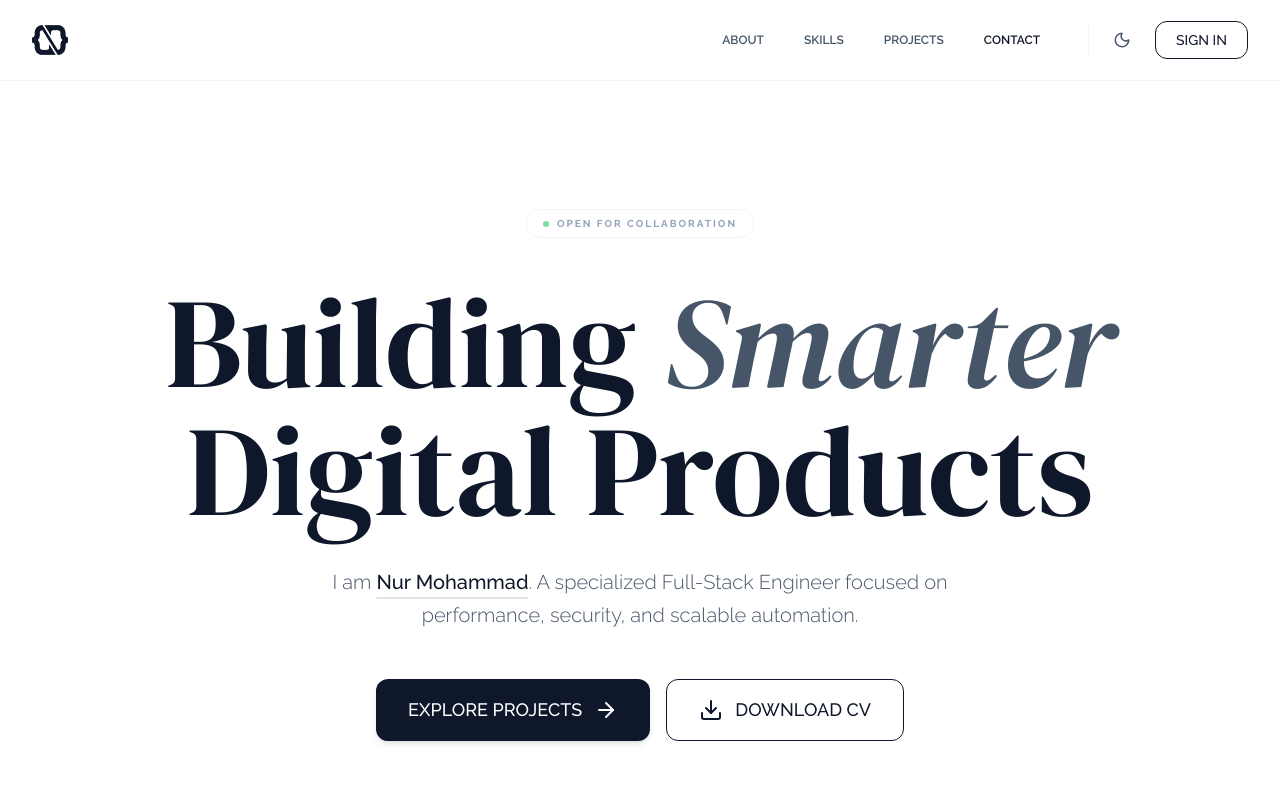
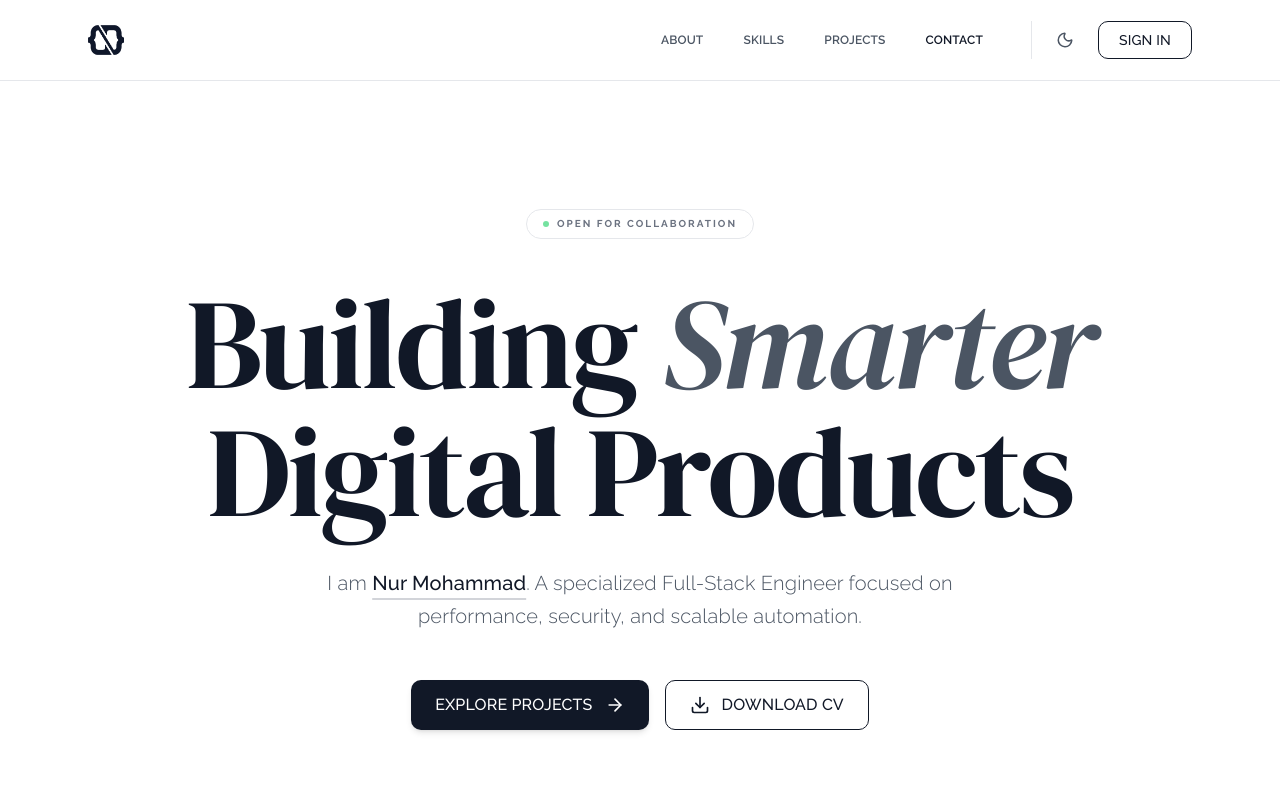
Before and after one commit to nurmohammadpro/nursportfolio, a Next.js app: page / in a window 1280 px wide. Shown: the top 800 px of the page. Built offline with nearby package versions, Linux system fonts and the light colour scheme.

Commit message:
Updated Hero section ang global css

```diff
--- a/app/components/Footer.tsx
+++ b/app/components/Footer.tsx
@@ -35,7 +35,7 @@ const Footer = () => {
         <div className="grid grid-cols-1 md:grid-cols-12 gap-12 md:gap-8">
           {/* Brand Identity */}
           <div className="md:col-span-5 space-y-6">
-            <h3 className="text-2xl font-black tracking-tighter text-(--text-main)">
+            <h3 className="text-2xl font-medium text-(--text-main)">
               Nur<span className="text-(--text-subtle)"> Mohammad</span>
             </h3>
             <p className="p-engine-body text-(--text-subtle) max-w-sm leading-relaxed">
--- a/app/components/sections/Hero.tsx
+++ b/app/components/sections/Hero.tsx
@@ -15,8 +15,11 @@ const Hero = () => {
     "The Believer's Path",
     "EZO Media",
     "BlacAds",
+    "Dubali Vape Mart",
+    "Tiger Vai",
     "Style House",
     "Tech Tweaks",
+    "Harmony Heaven",
     "AREI Group",
     "Duncun Law",
   ];
@@ -26,7 +29,7 @@ const Hero = () => {
       {/* Main Content Area - Dropped down with pt-32 */}
       <div
         className={`
-        layout-container relative z-10 flex-1 flex flex-col items-center text-center pt-32 pb-20
+        layout-container relative z-10 flex-1 flex flex-col items-center text-center pt-16 md:pt-24 lg:pt-32 pb-20
         transition-all duration-1000 ${isLoaded ? "fade-in" : "opacity-0"}
       `}
       >
@@ -56,13 +59,13 @@ const Hero = () => {
         <div className="flex flex-col sm:flex-row gap-4 mb-20">
           <Button
             variant="primary"
-            size="lg"
+            size="md"
             icon={<ArrowRight />}
             iconPosition="right"
           >
             Explore Projects
           </Button>
-          <Button variant="outlined" size="lg" icon={<Download />}>
+          <Button variant="outlined" size="md" icon={<Download />}>
             Download CV
           </Button>
         </div>
--- a/app/globals.css
+++ b/app/globals.css
@@ -4,7 +4,6 @@
 @import "tailwindcss";
 
 @theme {
-  /* Animation keyframes */
   @keyframes marquee {
     0% {
       transform: translateX(0%);
@@ -35,40 +34,44 @@
 
 @layer base {
   :root {
-    --primary: #f8fafc;
+    /* Refined colors - more professional */
+    --primary: #f9fafb;
     --surface: #ffffff;
-    --subtle: #f1f5f9;
+    --subtle: #f3f4f6;
 
-    --text-main: #0f172a;
-    --text-muted: #475569;
-    --text-subtle: #94a3b8;
+    --text-main: #111827;
+    --text-muted: #4b5563;
+    --text-subtle: #6b7280;
 
-    --brand: #093fb4;
-    --brand-hover: #073496;
+    --brand: #3b82f6;
+    --brand-hover: #2563eb;
 
-    --radius-md: 12px;
-    --border-color: #f1f5f9;
+    --radius-md: 10px;
+    --border-color: #e5e7eb;
 
     --font-heading: "DM Serif Display", serif;
     --font-body: "Raleway", sans-serif;
   }
 
   .dark {
-    --primary: #0f172a;
-    --surface: #1e293b;
-    --subtle: #1e293b;
+    --primary: #111827;
+    --surface: #1f2937;
+    --subtle: #1f2937;
 
-    --text-main: #f8fafc;
-    --text-muted: #cbd5e1;
-    --text-subtle: #94a3b8;
+    --text-main: #f9fafb;
+    --text-muted: #d1d5db;
+    --text-subtle: #9ca3af;
 
-    --brand: #3b82f6;
-    --border-color: #334155;
+    --brand: #60a5fa;
+    --border-color: #374151;
   }
 
   body {
     @apply bg-(--primary) text-(--text-main) transition-colors duration-300 antialiased;
     font-family: var(--font-body);
+    font-weight: 450;
+    line-height: 1.6;
+    letter-spacing: 0.01em;
   }
 
   h1,
@@ -79,77 +82,90 @@
   h6 {
     font-family: var(--font-heading);
     @apply font-normal text-(--text-main);
+    letter-spacing: -0.02em;
+    line-height: 1.2;
   }
 }
 
 @layer components {
-  /* Center-aligned container logic */
   .layout-container {
-    @apply w-full max-w-7xl mx-auto px-4 md:px-8;
+    @apply w-full max-w-6xl mx-auto px-5 md:px-6;
   }
 
   .btn-brand {
-    @apply bg-(--text-main) text-(--surface) px-6 py-2.5 rounded-md
-           font-medium transition-all active:scale-95;
+    @apply bg-(--text-main) text-(--surface) px-5 py-2.5 rounded-(--radius-md)
+           font-medium transition-all duration-200 active:scale-95
+           hover:opacity-90 focus:outline-none focus:ring-2 focus:ring-(--brand) focus:ring-offset-2;
   }
 
-  /* Marquee Animation Utility */
   .animate-marquee {
-    animation: marquee 30s linear infinite;
+    animation: marquee 35s linear infinite;
   }
 
   .fade-in {
-    animation: fade-in 0.8s ease-out forwards;
+    animation: fade-in 0.6s ease-out forwards;
   }
+
   .slide-up {
-    animation: slide-up 0.8s ease-out forwards;
+    animation: slide-up 0.6s ease-out forwards;
   }
 }
 
 html {
   scroll-behavior: smooth;
-  /* Adjust this value based on your Navbar height (h-16 or h-20) */
   scroll-padding-top: 5rem;
 }
 
-/* Optional: Custom scrollbar to match the minimalist theme */
 ::-webkit-scrollbar {
-  width: 6px;
+  width: 8px;
 }
+
 ::-webkit-scrollbar-track {
-  background: var(--surface);
+  background: var(--subtle);
+  border-radius: 4px;
 }
+
 ::-webkit-scrollbar-thumb {
   background: var(--border-color);
-  border-radius: 10px;
+  border-radius: 4px;
 }
+
 ::-webkit-scrollbar-thumb:hover {
   background: var(--text-subtle);
 }
 
 @layer utilities {
   .p-heading-xl {
-    @apply text-3xl font-light tracking-tighter leading-none;
+    @apply text-4xl font-light tracking-tight leading-none; /* Changed to standard text-4xl */
   }
+
   .p-heading-sm {
-    @apply text-[10px] font-black uppercase tracking-[0.4em] text-(--text-subtle);
+    @apply text-[10px] font-bold uppercase tracking-[0.35em] text-(--text-subtle);
   }
+
   .p-body {
-    @apply text-sm font-medium tracking-tight text-(--text-muted);
+    @apply text-sm font-normal tracking-tight text-(--text-muted) leading-relaxed;
   }
+
   .dashboard-engine {
-    font-family: var(--font-dashboard), sans-serif;
+    font-family: var(--font-body), sans-serif;
+    font-weight: 500;
   }
 
   .p-engine-xl {
-    @apply text-3xl font-light tracking-normal leading-none;
+    @apply text-3xl font-normal tracking-normal leading-snug; /* Back to standard text-3xl */
   }
 
   .p-engine-sm {
-    @apply text-[10px] font-semibold text-(--text-subtle);
+    @apply text-[11px] font-semibold text-(--text-subtle) tracking-wide;
   }
 
   .p-engine-body {
     @apply text-sm font-medium tracking-tight leading-relaxed;
   }
+
+  /* If you need custom font sizes, use arbitrary values */
+  .text-custom-lg {
+    font-size: 2.125rem; /* Between 2xl and 3xl */
+  }
 }
```
